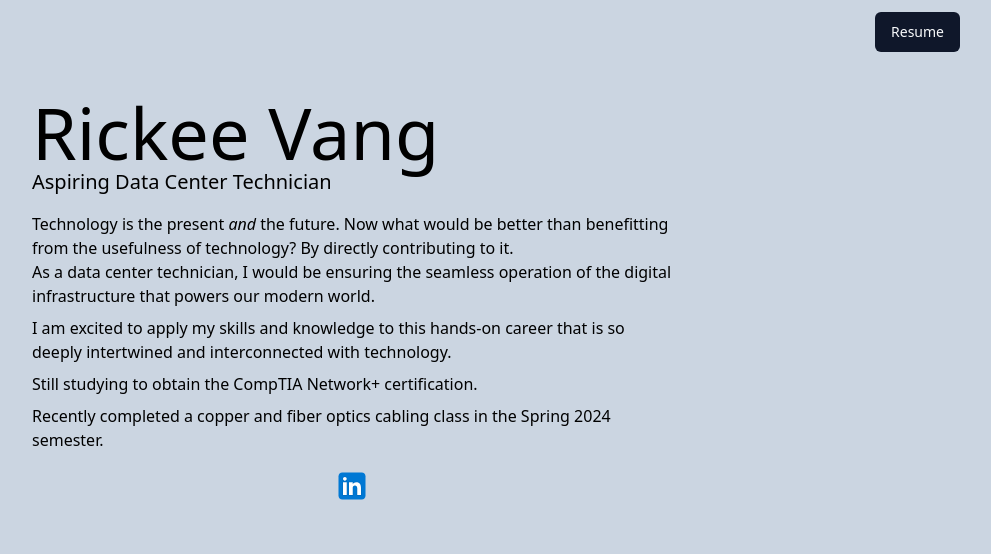
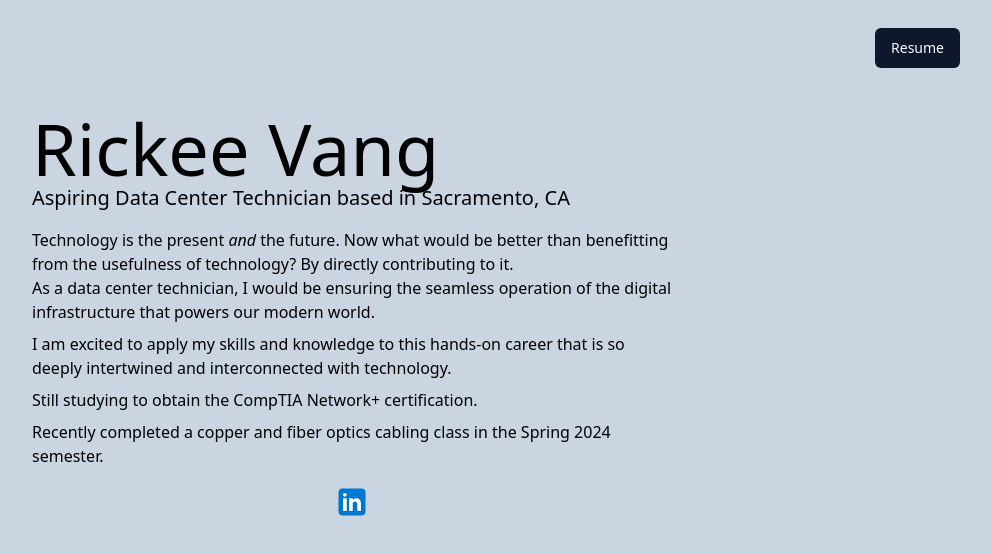
Before and after one commit to rickeev/rickeev.github.io, a Next.js app: page / in a window 1280 px wide. Shown: the top 554 px of the page, without its empty margins (288-1279 px from the left). Built offline with nearby package versions, Linux system fonts and the light colour scheme.

Commit message:
Added padding top of navbar

```diff
--- a/src/components/Body.js
+++ b/src/components/Body.js
@@ -6,7 +6,7 @@ const Body = () => {
    <div className="flex flex-col justify-center items-center px-20 md:px-40 lg:px-80 outline-4 pt-8">
     <div className="flex flex-col justify-center">
       <h1 className="text-7xl">Rickee Vang</h1>
-      <h2 className="text-xl pb-4">Aspiring Data Center Technician</h2>
+      <h2 className="text-xl pb-4">Aspiring Data Center Technician based in Sacramento, CA</h2>
       <p className="text-m">
         Technology is the present <em>and</em> the future. Now what would be better than benefitting from the usefulness of technology? By directly contributing to it.
       </p>
--- a/src/components/Navbar.js
+++ b/src/components/Navbar.js
@@ -3,7 +3,7 @@ import { Button } from "../components/ui/button";
 const Navbar = () => {
   return (
   <nav>
-    <div className="max-w-7xl mx-auto px-4 sm:px-6 lg:px-8">
+    <div className="max-w-7xl pt-4 mx-auto px-4 sm:px-6 lg:px-8">
       <div className="flex items-center justify-between h-16">
         <div className="flex items-center">
           <div className="hidden flex-shrink-0 text-3xl text-[#102732]">
```
